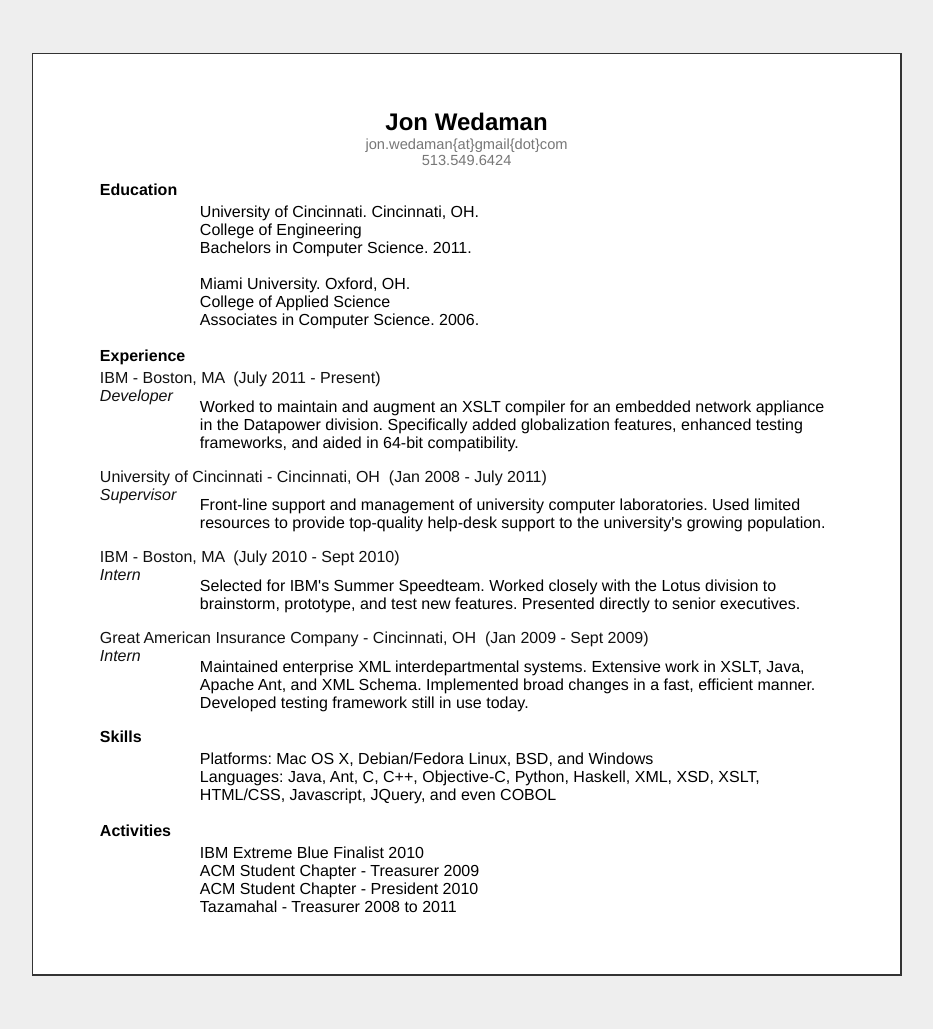
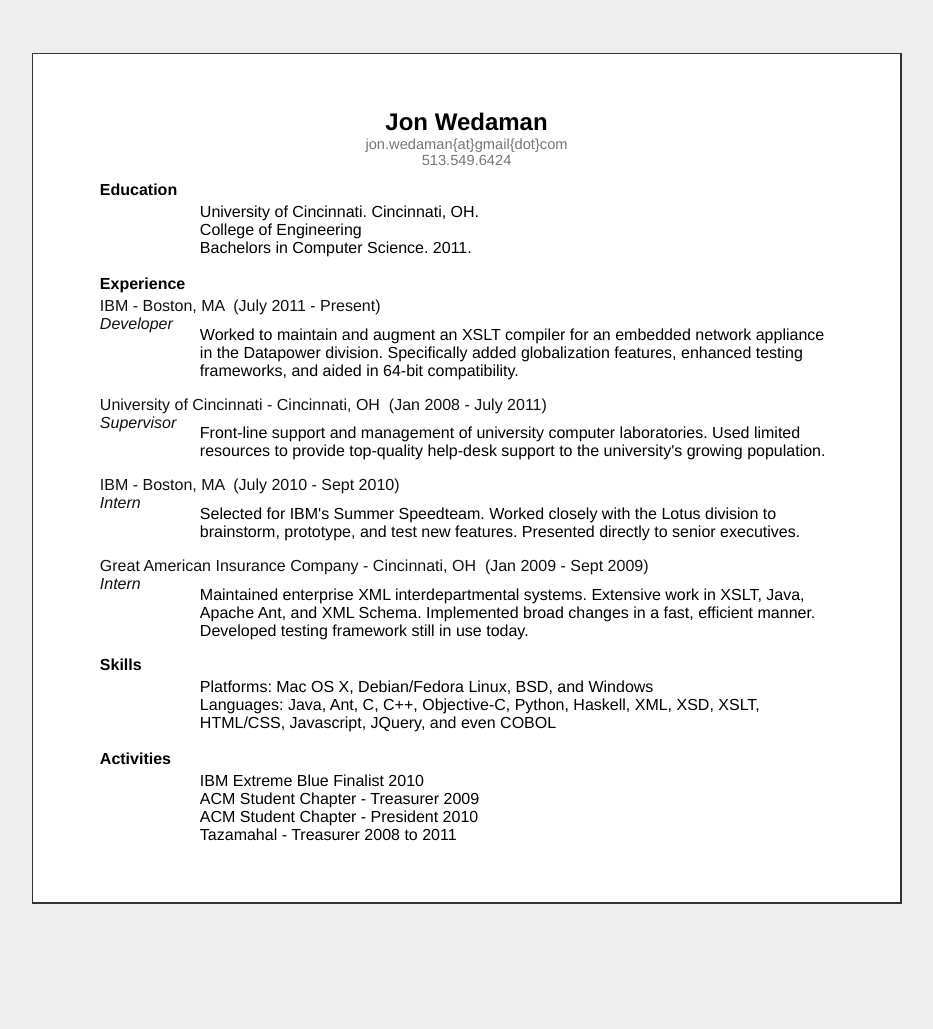
Before and after one commit to jweede/wedaman.com, a Jekyll site: the page built from resume/index.html, in a window 1280 px wide. Shown: the whole page, without its empty margins (173-1106 px from the left). Built offline with Jekyll 4.4.1, drawn with Linux system fonts in a browser that asks for light colours; Markdown is read by kramdown in place of the engine named in the settings; after the commit the page ends 957 px from its top, so only the background shows below that.

Commit message:
removed Miami. Updated some of the writing

```diff
--- a/resume/index.html
+++ b/resume/index.html
@@ -13,13 +13,6 @@
 			"Dept":   "College of Engineering",
 			"Degree": "Bachelors in Computer Science",
 			"Year":   "2011"
-		},
-		{
-			"Name":   "Miami University",
-			"Locale": "Oxford, OH",
-			"Dept":   "College of Applied Science",
-			"Degree": "Associates in Computer Science",
-			"Year":   "2006"
 		}
 	],
 	"Experience": [
```
